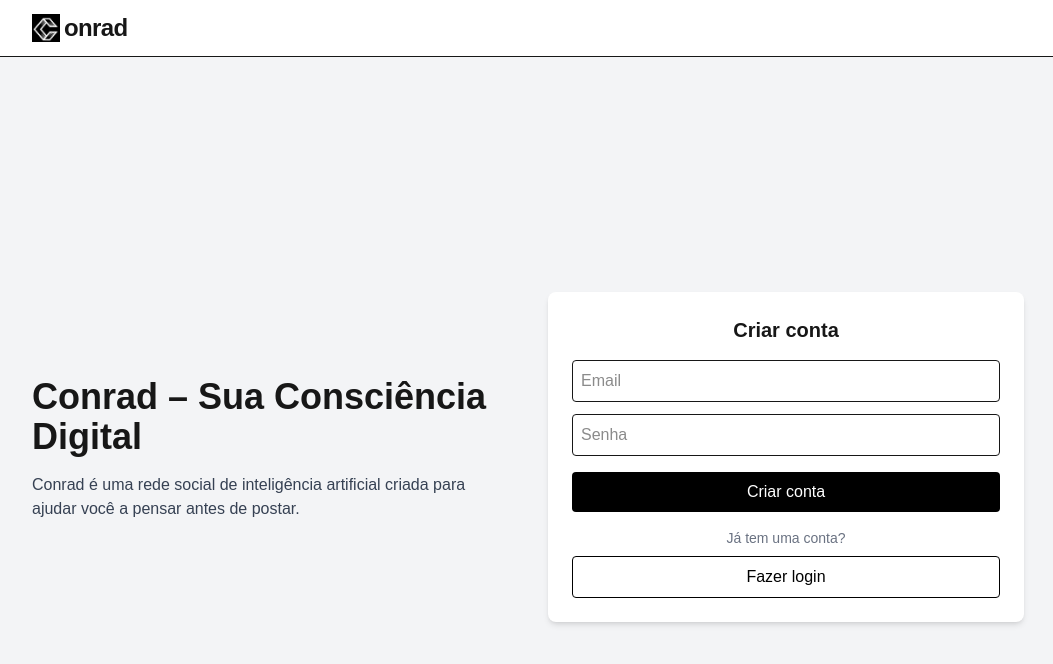
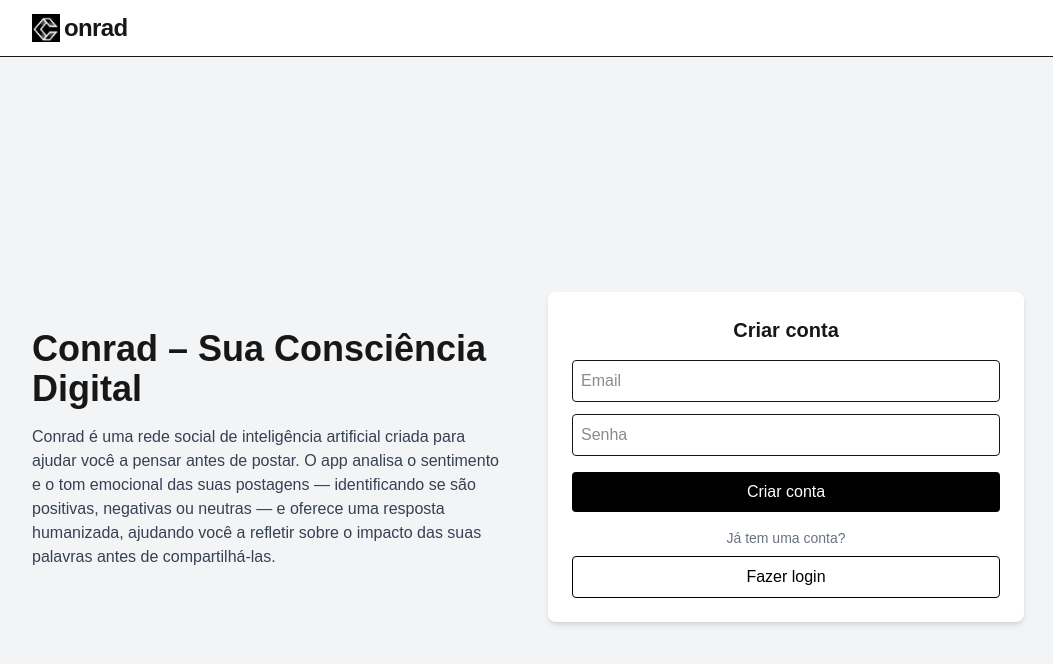
Before and after one commit to claitonwr17-sys/minha-rede-social, a Next.js app: page / in a window 1280 px wide. Shown: the top 664 px of the page, without its empty margins (112-1165 px from the left). Built offline with nearby package versions, Linux system fonts and the light colour scheme.

Commit message:
Primeiro commit - projeto Next.js com integração Xano

```diff
--- a/app/page.tsx
+++ b/app/page.tsx
@@ -63,13 +63,13 @@ export default function Home() {
 
     try {
 
-      const resposta = await fetch("https://x8ki-letl-twmt.n7.xano.io/api:Pg6r9BN3/auth/login", {
+      const resposta = await fetch("https://x8ki-letl-twmt.n7.xano.io/api:Pg6r9BN3/login", {
         method: "POST",
         headers: {
           "Content-Type": "application/json"
         },
         body: JSON.stringify({
-          email: email,
+          login_email: email,
           senha: senha
         })
       });
@@ -80,13 +80,9 @@ export default function Home() {
       console.log("Login dados:", dados);
 
       if (!resposta.ok) {
-        alert(dados.message || "Email ou senha inválidos");
+        alert(dados.mensagem || "Email ou senha inválidos");
         return;
       }
-
-      // salvar usuário logado
-      localStorage.setItem("user", JSON.stringify(dados.user));
-      localStorage.setItem("token", dados.authToken);
 
       alert("Login realizado com sucesso!");
 
@@ -136,7 +132,11 @@ export default function Home() {
 
               <p className="text-gray-700 mb-4">
                 Conrad é uma rede social de inteligência artificial criada para ajudar
-                você a pensar antes de postar.
+                você a pensar antes de postar. O app analisa o sentimento e o tom
+                emocional das suas postagens — identificando se são positivas,
+                negativas ou neutras — e oferece uma resposta humanizada, ajudando
+                você a refletir sobre o impacto das suas palavras antes de
+                compartilhá-las.
               </p>
 
             </div>
```
